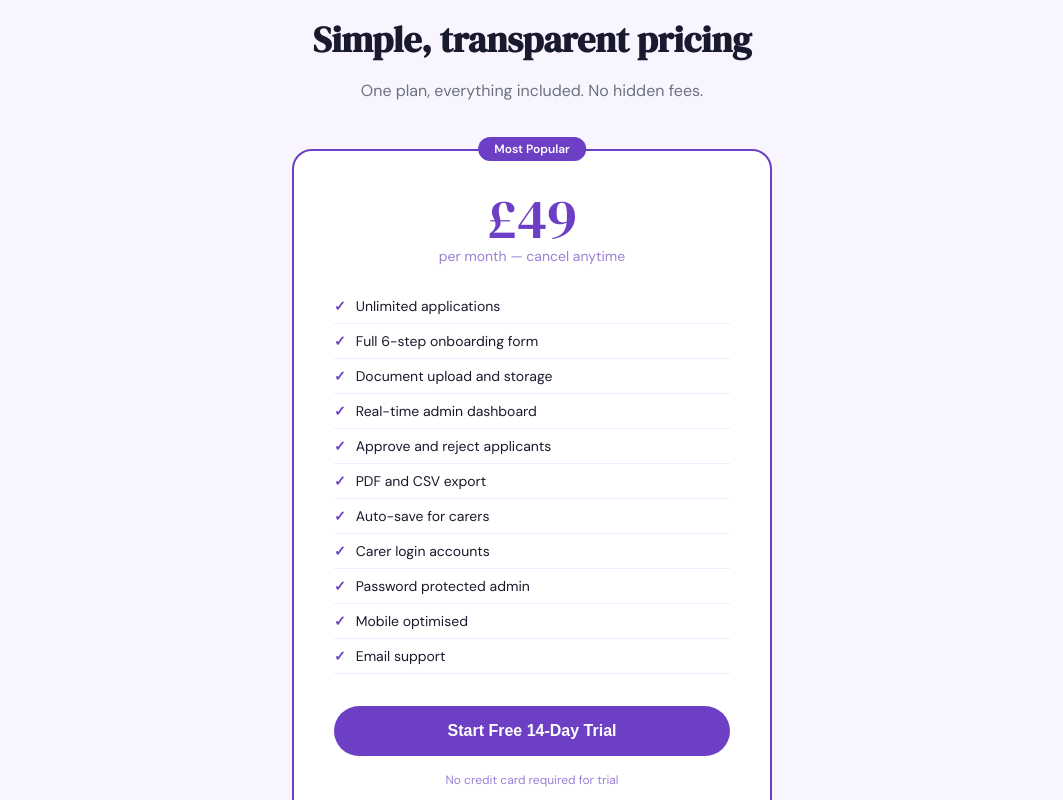
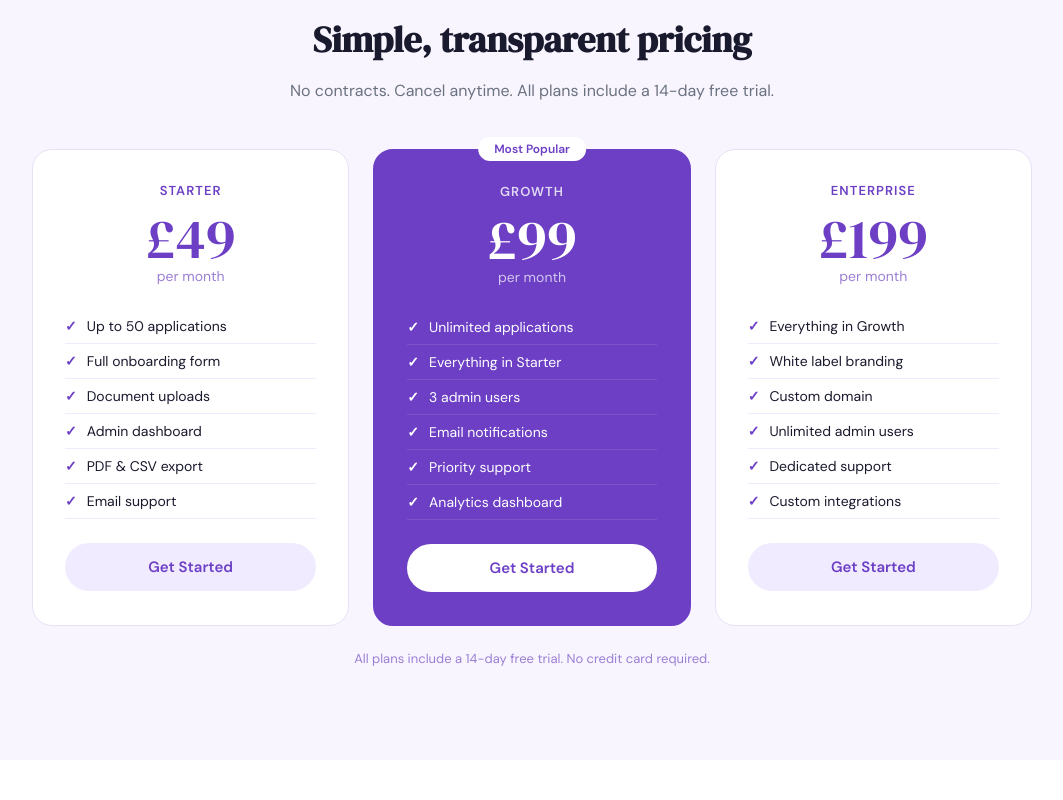
Before and after one commit to MICHELOCHTERE/CARECONNECT, a React (Create React App) app: page / in a window 1280 px wide. Shown: the part 1740-2540 px from the top of the page, without its empty margins (108-1171 px from the left). Built offline with nearby package versions, Linux system fonts and the light colour scheme; no server answers.

Commit message:
add 3 tier pricing with Stripe payment links

```diff
--- a/src/LandingPage.js
+++ b/src/LandingPage.js
@@ -125,25 +125,49 @@ export default function LandingPage({ onGetStarted, onLogin }) {
         </div>
       </div>
 
-      <div id="pricing" style={s.pricingWrap}>
-        <div style={s.pricingInner}>
+      <div id="pricing" style={{ ...s.pricingWrap }}>
+        <div style={{ maxWidth: 1000, margin: "0 auto", textAlign: "center" }}>
           <div style={s.sectionBadge}>Pricing</div>
           <h2 style={{ ...s.sectionTitle, textAlign: "center" }}>Simple, transparent pricing</h2>
-          <p style={{ color: "#6b7280", fontSize: 16, textAlign: "center", marginBottom: 48 }}>One plan, everything included. No hidden fees.</p>
-          <div style={s.pricingCard}>
-            <div style={s.pricingBadge}>Most Popular</div>
-            <div style={s.pricingPrice}>£49</div>
-            <div style={s.pricingPer}>per month — cancel anytime</div>
-            <div style={{ marginBottom: 8 }}>
-              {["Unlimited applications", "Full 6-step onboarding form", "Document upload and storage", "Real-time admin dashboard", "Approve and reject applicants", "PDF and CSV export", "Auto-save for carers", "Carer login accounts", "Password protected admin", "Mobile optimised", "Email support"].map((f, i) => (
-                <div key={i} style={s.pricingFeature}>
-                  <span style={{ color: "#6C3FC5", fontWeight: 700 }}>✓</span> {f}
-                </div>
+          <p style={{ color: "#6b7280", fontSize: 16, textAlign: "center", marginBottom: 48 }}>No contracts. Cancel anytime. All plans include a 14-day free trial.</p>
+          <div style={{ display: "grid", gridTemplateColumns: "repeat(3, 1fr)", gap: 24 }}>
+
+            {/* Starter */}
+            <div style={{ background: "white", border: "1px solid #e8e0f5", borderRadius: 20, padding: 32, textAlign: "center" }}>
+              <div style={{ color: "#6C3FC5", fontWeight: 700, fontSize: 13, textTransform: "uppercase", letterSpacing: "0.08em", marginBottom: 12 }}>Starter</div>
+              <div style={s.pricingPrice}>£49</div>
+              <div style={s.pricingPer}>per month</div>
+              {["Up to 50 applications", "Full onboarding form", "Document uploads", "Admin dashboard", "PDF & CSV export", "Email support"].map((f, i) => (
+                <div key={i} style={s.pricingFeature}><span style={{ color: "#6C3FC5", fontWeight: 700 }}>✓</span> {f}</div>
               ))}
+              <a href="https://buy.stripe.com/test_3cI8wO5jtfwMeWjgJT87K03" target="_blank" rel="noreferrer" style={{ display: "block", marginTop: 24, padding: "14px", background: "#f0ebff", border: "none", borderRadius: 999, color: "#6C3FC5", fontSize: 15, fontWeight: 700, cursor: "pointer", textDecoration: "none" }}>Get Started</a>
             </div>
-            <button style={s.pricingBtn} onClick={onGetStarted}>Start Free 14-Day Trial</button>
-            <div style={s.pricingNote}>No credit card required for trial</div>
+
+            {/* Growth - highlighted */}
+            <div style={{ background: "#6C3FC5", border: "2px solid #6C3FC5", borderRadius: 20, padding: 32, textAlign: "center", position: "relative" }}>
+              <div style={{ position: "absolute", top: -14, left: "50%", transform: "translateX(-50%)", background: "white", color: "#6C3FC5", padding: "4px 16px", borderRadius: 999, fontSize: 12, fontWeight: 700, whiteSpace: "nowrap" }}>Most Popular</div>
+              <div style={{ color: "rgba(255,255,255,0.8)", fontWeight: 700, fontSize: 13, textTransform: "uppercase", letterSpacing: "0.08em", marginBottom: 12 }}>Growth</div>
+              <div style={{ fontFamily: "'DM Serif Display', serif", fontSize: 56, color: "white", lineHeight: 1 }}>£99</div>
+              <div style={{ color: "rgba(255,255,255,0.7)", fontSize: 14, marginBottom: 24 }}>per month</div>
+              {["Unlimited applications", "Everything in Starter", "3 admin users", "Email notifications", "Priority support", "Analytics dashboard"].map((f, i) => (
+                <div key={i} style={{ display: "flex", alignItems: "center", gap: 10, padding: "8px 0", borderBottom: "1px solid rgba(255,255,255,0.1)", color: "white", fontSize: 14, textAlign: "left" }}><span style={{ fontWeight: 700 }}>✓</span> {f}</div>
+              ))}
+              <a href="https://buy.stripe.com/test_28E28q3bl84k6pN8dn87K00" target="_blank" rel="noreferrer" style={{ display: "block", marginTop: 24, padding: "14px", background: "white", border: "none", borderRadius: 999, color: "#6C3FC5", fontSize: 15, fontWeight: 700, cursor: "pointer", textDecoration: "none" }}>Get Started</a>
+            </div>
+
+            {/* Enterprise */}
+            <div style={{ background: "white", border: "1px solid #e8e0f5", borderRadius: 20, padding: 32, textAlign: "center" }}>
+              <div style={{ color: "#6C3FC5", fontWeight: 700, fontSize: 13, textTransform: "uppercase", letterSpacing: "0.08em", marginBottom: 12 }}>Enterprise</div>
+              <div style={s.pricingPrice}>£199</div>
+              <div style={s.pricingPer}>per month</div>
+              {["Everything in Growth", "White label branding", "Custom domain", "Unlimited admin users", "Dedicated support", "Custom integrations"].map((f, i) => (
+                <div key={i} style={s.pricingFeature}><span style={{ color: "#6C3FC5", fontWeight: 700 }}>✓</span> {f}</div>
+              ))}
+              <a href="https://buy.stripe.com/test_cNi00idPZdoE3dB65f87K04" target="_blank" rel="noreferrer" style={{ display: "block", marginTop: 24, padding: "14px", background: "#f0ebff", border: "none", borderRadius: 999, color: "#6C3FC5", fontSize: 15, fontWeight: 700, cursor: "pointer", textDecoration: "none" }}>Get Started</a>
+            </div>
+
           </div>
+          <p style={{ color: "#9b7fd4", fontSize: 13, marginTop: 24 }}>All plans include a 14-day free trial. No credit card required.</p>
         </div>
       </div>
 
```
